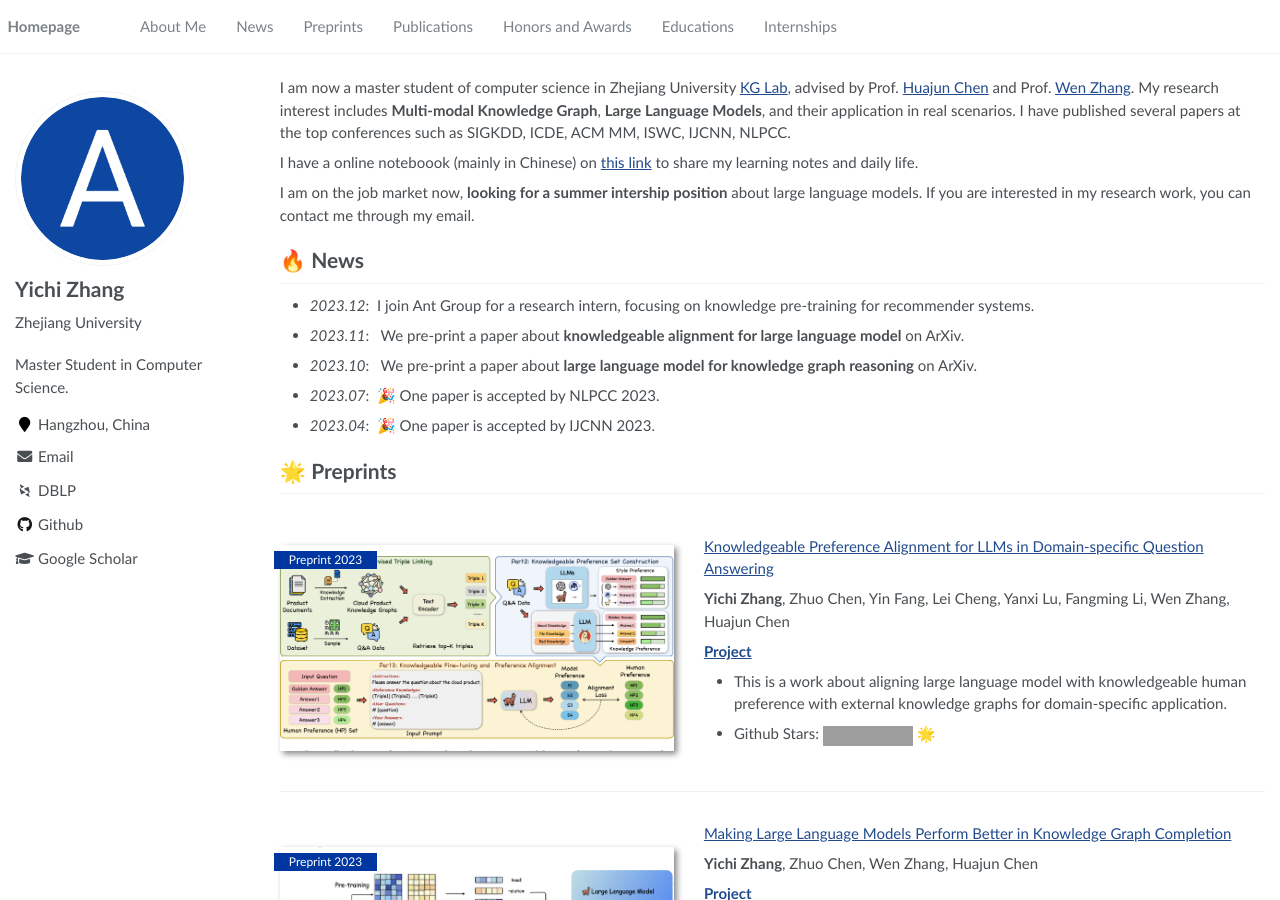
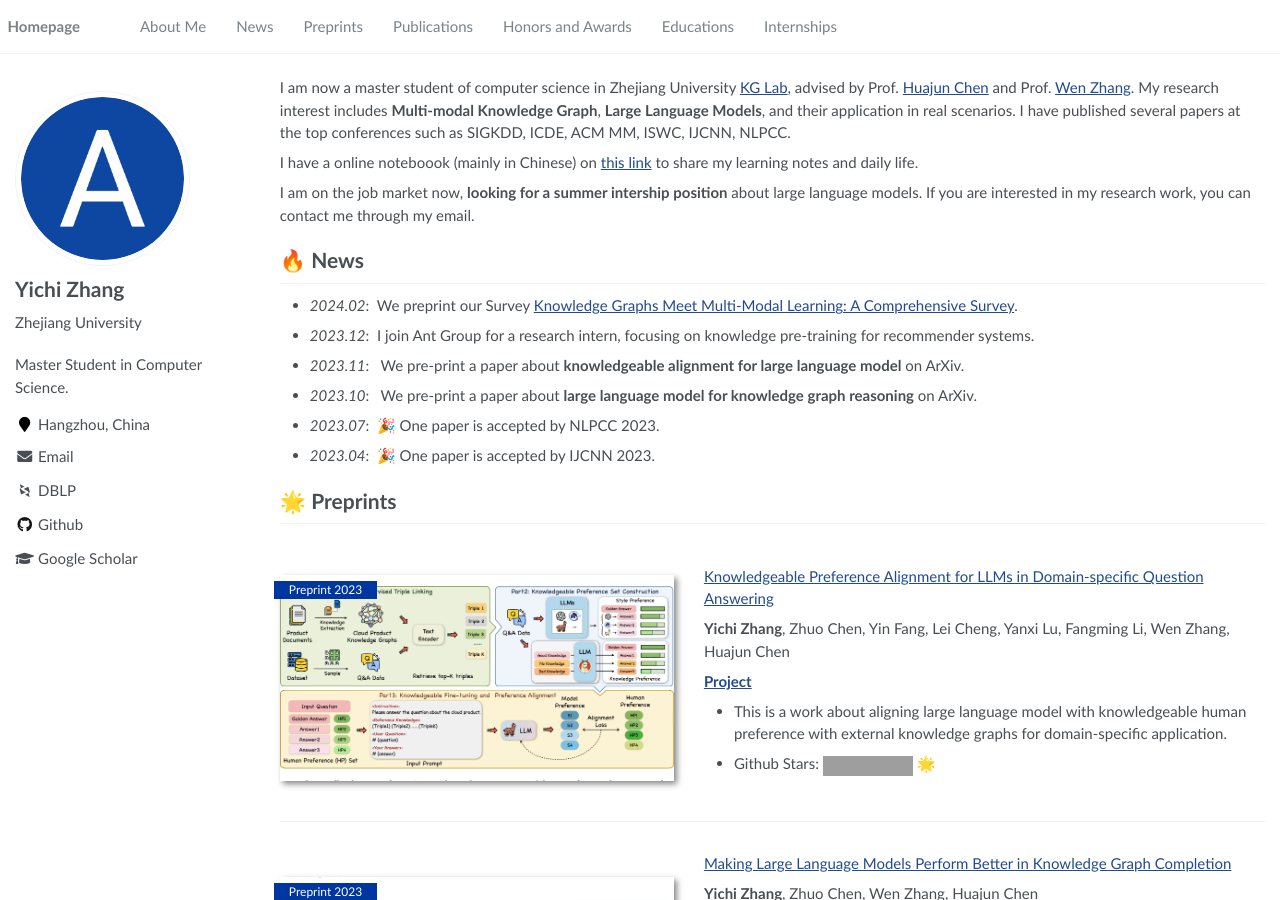
Before and after one commit to Zhang-Each/CV, a Jekyll site: the page built from _pages/about.md, in a window 1280 px wide and 900 px high. Built offline with Jekyll 4.4.1, drawn with Linux system fonts in a browser that asks for light colours; some web fonts are replaced; grey boxes are pictures that could not be loaded.

Commit message:
add new preprint

```diff
--- a/_pages/about.md
+++ b/_pages/about.md
@@ -26,6 +26,7 @@ I am on the job market now, **looking for a summer intership position** about la
 
 
 # 🔥 News
+- *2024.02*: &nbsp;We preprint our Survey [Knowledge Graphs Meet Multi-Modal Learning: A Comprehensive Survey](http://arxiv.org/abs/2402.05391).
 - *2023.12*: &nbsp;I join Ant Group for a research intern, focusing on knowledge pre-training for recommender systems.
 - *2023.11*: &nbsp; We pre-print a paper about **knowledgeable alignment for large language model** on ArXiv.
 - *2023.10*: &nbsp; We pre-print a paper about **large language model for knowledge graph reasoning** on ArXiv.
```
